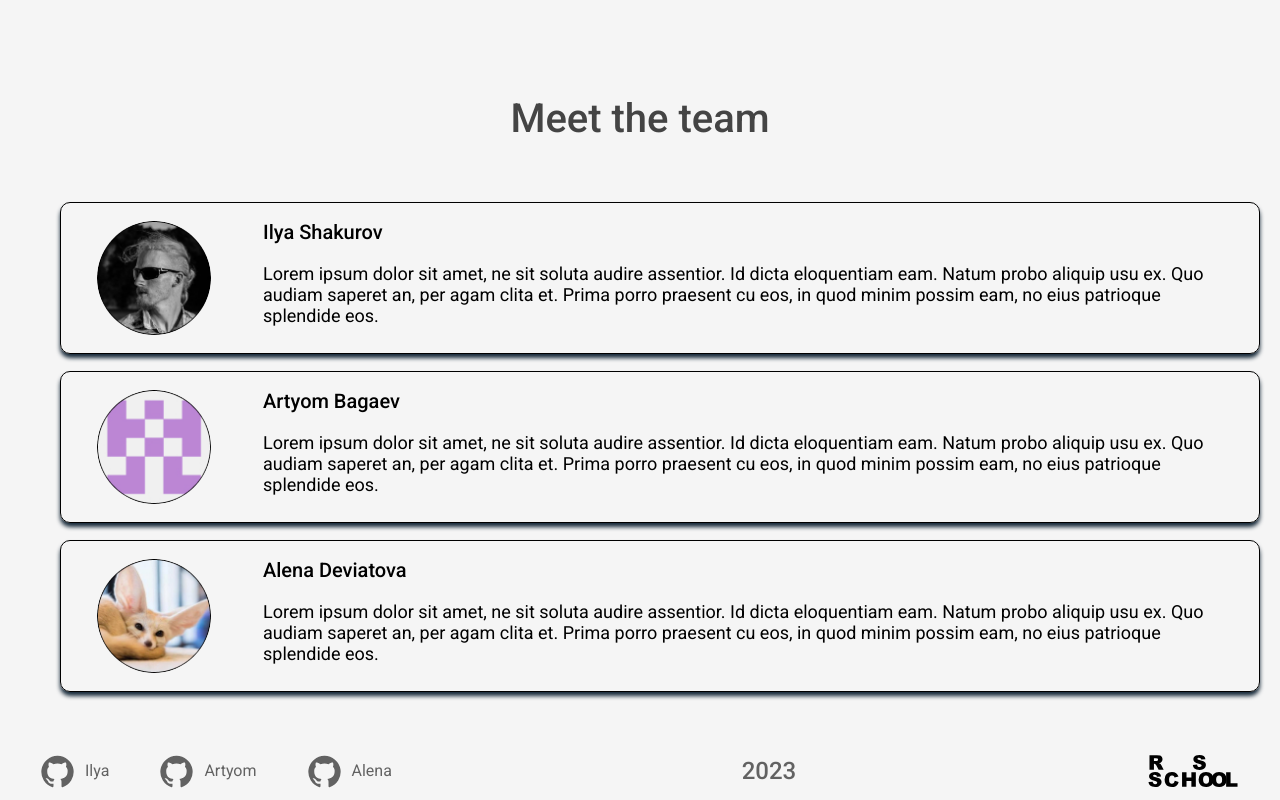
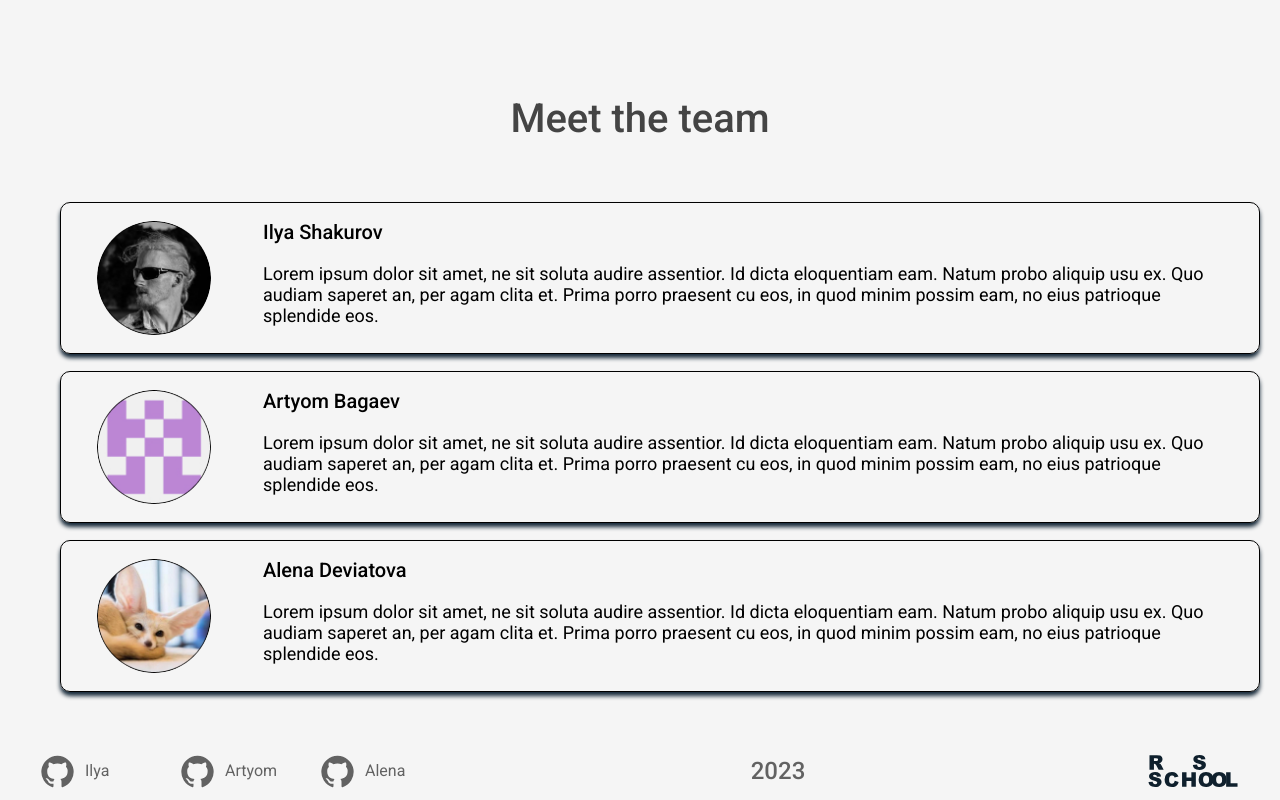
Before and after one commit to Ilichhh/graphiql-app, a React (Vite) app: page / in a window 1280 px wide. Shown: the part 793-1593 px from the top of the page. Built offline with nearby package versions, Linux system fonts and the light colour scheme; no server answers; what @uiw/codemirror-theme-vscode would draw is missing.

Commit message:
feat: add adaptive for footer

```diff
--- a/src/components/Footer.tsx
+++ b/src/components/Footer.tsx
@@ -18,6 +18,12 @@ const Container = styled.footer<{ color: string }>`
   margin: 0 auto;
   padding: 0 40px;
   background-color: ${({ color }) => color};
+  @media (max-width: 600px) {
+    padding: 0 12px;
+  }
+  @media (max-width: 400px) {
+    padding: 0 6px;
+  }
 `;
 
 const List = styled.ul`
@@ -25,16 +31,30 @@ const List = styled.ul`
   gap: 50px;
   padding: 0;
   list-style: none;
+  @media (max-width: 650px) {
+    gap: 20px;
+  }
 `;
 
-const ListItem = styled.li``;
+const ListItem = styled.li`
+  width: 90px;
+  @media (max-width: 650px) {
+    width: auto;
+  }
+`;
 
-const Link = styled.a<{ color: string }>`
+const Link = styled.a<{ color?: string }>`
   display: flex;
   align-items: center;
   gap: 10px;
   text-decoration: none;
   color: ${({ color }) => color};
+`;
+
+const Name = styled.span`
+  @media (max-width: 650px) {
+    display: none;
+  }
 `;
 
 const Year = styled.span<{ color: string }>`
@@ -52,7 +72,7 @@ export const Footer = React.memo(() => {
     <ListItem key={dev.id}>
       <Link href={dev.github} target="_blank" color={muiTheme.palette.text.secondary}>
         <GitHubIcon fontSize="large" />
-        <span>{t(`developers.${dev.name}.firstName`)}</span>
+        <Name>{t(`developers.${dev.name}.firstName`)}</Name>
       </Link>
     </ListItem>
   ));
@@ -61,7 +81,9 @@ export const Footer = React.memo(() => {
     <Container color={muiTheme.palette.background.default}>
       <List>{items}</List>
       <Year color={muiTheme.palette.text.secondary}>2023</Year>
-      <RSLogoIcon />
+      <Link href="https://rs.school" target="_blank" color={muiTheme.palette.text.primary}>
+        <RSLogoIcon />
+      </Link>
     </Container>
   );
 });
--- a/src/components/playground/editor.tsx
+++ b/src/components/playground/editor.tsx
@@ -53,8 +53,8 @@ const EditorTools = styled.section<{ isOpen: boolean; height: number }>`
   display: flex;
   background: ${theme.colors.bgBlack};
   flex-direction: column;
-  min-height: 48px;
-  max-height: calc(100vh - ${theme.headerHeight} - 56px);
+  min-height: 40px;
+  max-height: calc(100vh - ${theme.headerHeight} - ${theme.footerHeight} - 106px);
   ${({ isOpen, height }) => isOpen && `height: ${height}px`};
 `;
 
--- a/src/muiTheme.ts
+++ b/src/muiTheme.ts
@@ -11,7 +11,7 @@ const darkTheme = createTheme({
       dark: '#122633',
     },
     background: {
-      default: theme.colors.bgDarkBlue,
+      default: theme.colors.bgBlack,
       paper: theme.colors.bgBlue,
     },
     error: {
```
